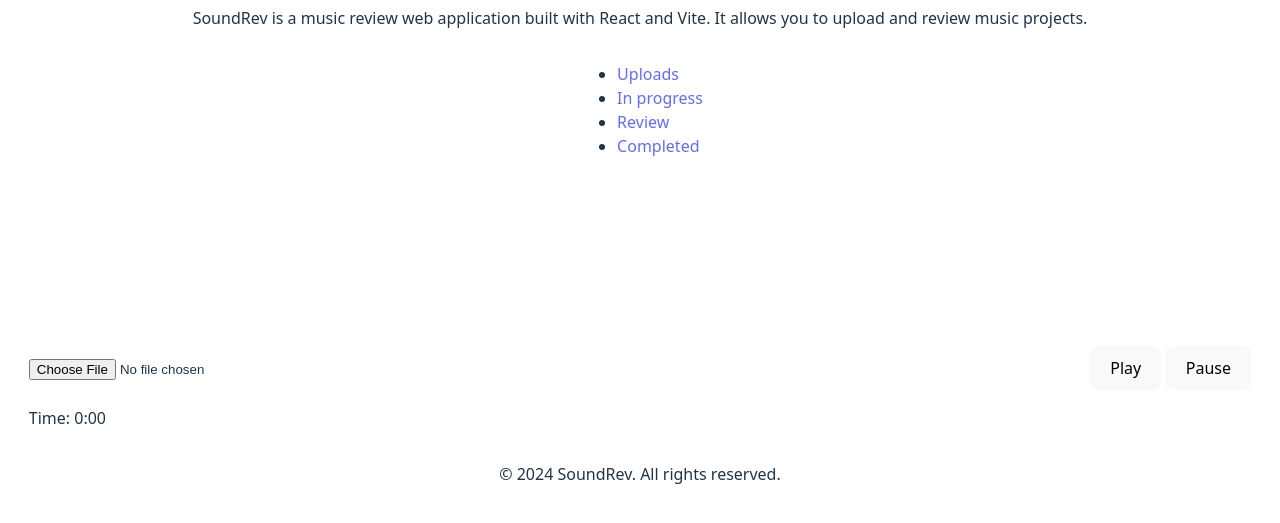
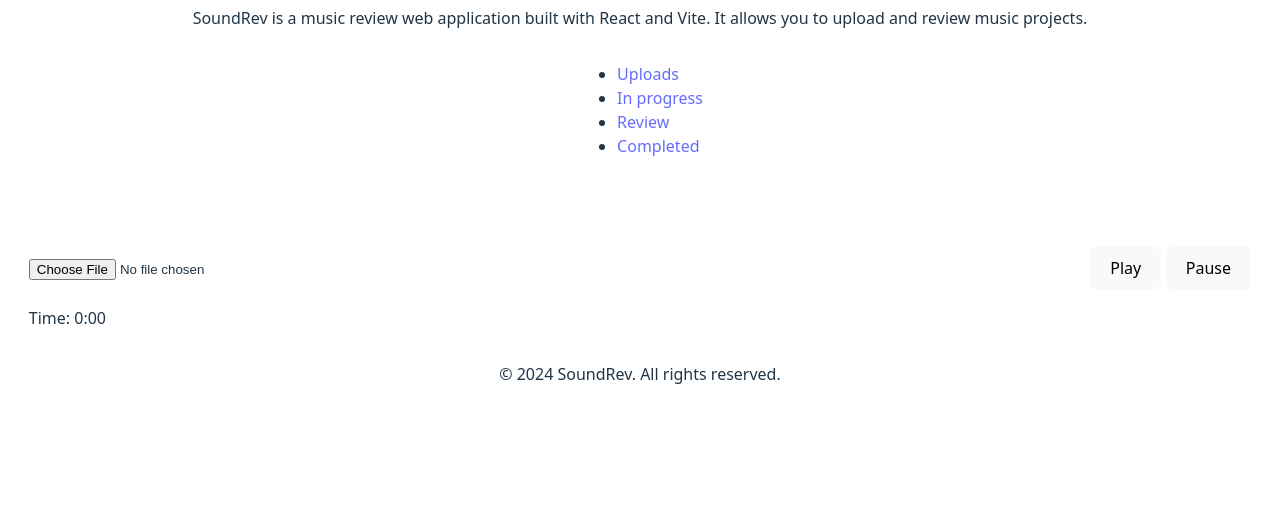
Before and after one commit to RasmusFranssonHub/app-sideproj, a website built with Vite: page index.html in a window 1280 px wide. Shown: the part 119-642 px from the top of the page. Built offline with nearby package versions, Linux system fonts and the light colour scheme.

Commit message:
waveform base done

```diff
--- a/index.html
+++ b/index.html
@@ -29,7 +29,7 @@
       <input type="file" id="upload" accept="audio/*" />
 
       <!------------------------- CANVAS ------------------------->
-      <canvas id="waveform" width="800" height="200"></canvas>
+      <canvas id="waveform" width="800" height="100"></canvas>
 
       <!----------------------- MEDIAPLAYER -------------------------->
       <!---- This is a placeholder for the media player component. ---->
```
